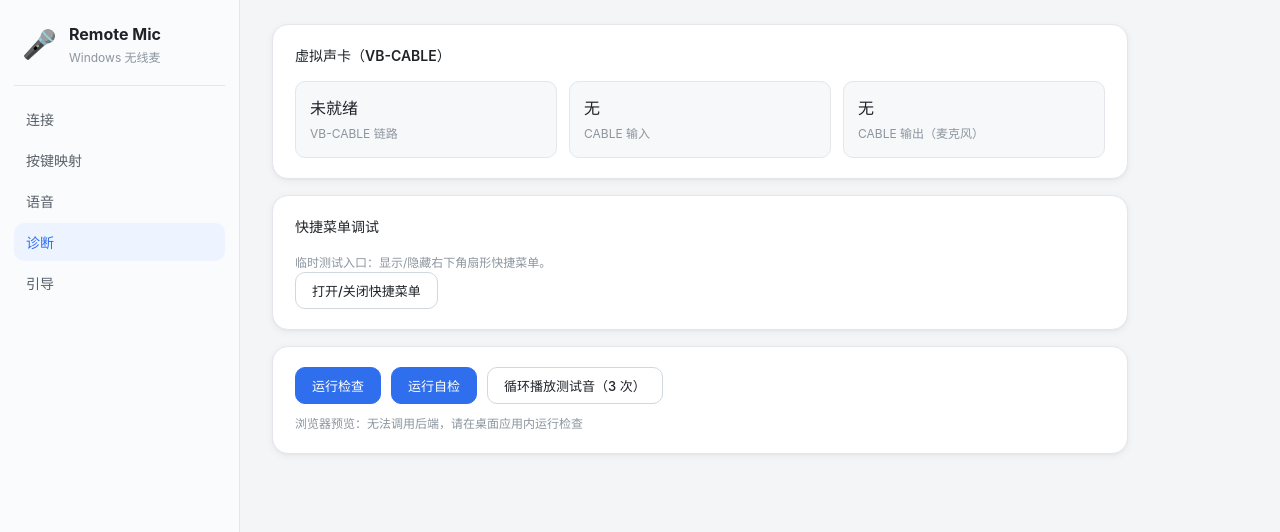
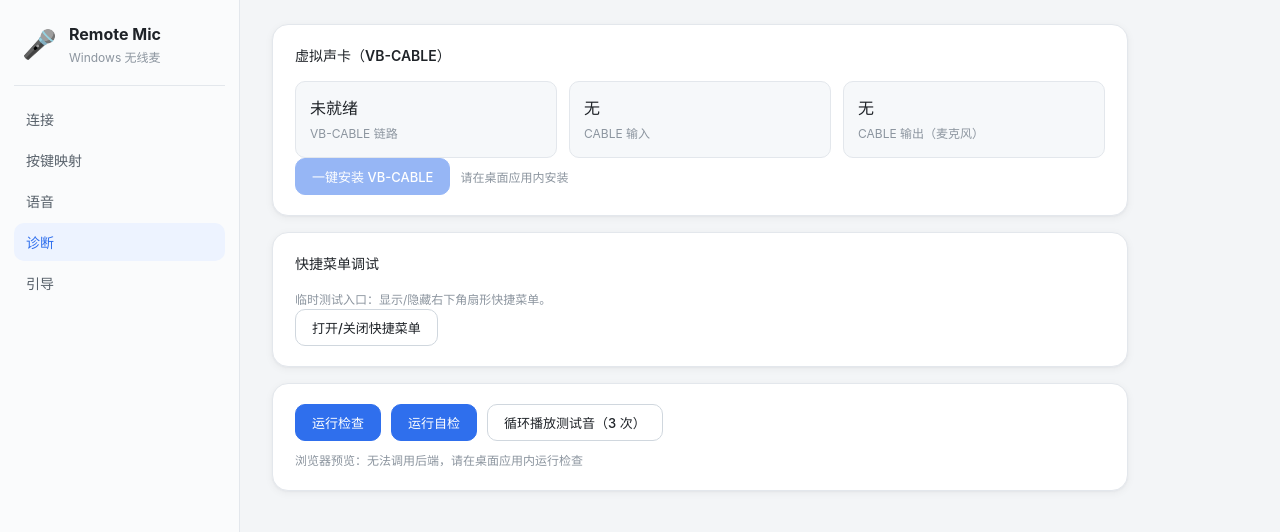
Before and after one commit to poluce/windows-remote-mic, a React (Vite) app: page / in a window 1280 px wide. Both pictures are taken after a click on the button "诊断". Shown: the top 532 px of the page. Built offline with nearby package versions, Linux system fonts and the light colour scheme.

Commit message:
诊断页未检测到 VB-CABLE 时提供一键安装按钮

```diff
--- a/src/pages/DiagnosticsPage.tsx
+++ b/src/pages/DiagnosticsPage.tsx
@@ -22,12 +22,16 @@
 export function DiagnosticsPage() {
   const [data, setData] = useState<Diagnostics>(EMPTY);
   const [status, setStatus] = useState("请在桌面应用内运行检查");
+  const [checked, setChecked] = useState(false);
+  const [installing, setInstalling] = useState(false);
+  const [installMsg, setInstallMsg] = useState("");
   const [looping, setLooping] = useState(false);
   const [selfTests, setSelfTests] = useState<SelfTestItem[] | null>(null);
 
   async function runCheck() {
     if (!isTauri()) {
       setStatus("浏览器预览：无法调用后端，请在桌面应用内运行检查");
+      setChecked(true);
       return;
     }
     try {
@@ -35,12 +39,32 @@
       setStatus("检查完成");
     } catch (err) {
       setStatus(`检查失败: ${err}`);
+    } finally {
+      setChecked(true);
     }
   }
 
   useEffect(() => {
     runCheck();
   }, []);
+
+  async function installVbCable() {
+    if (!isTauri()) {
+      setInstallMsg("请在桌面应用内一键安装");
+      return;
+    }
+    setInstalling(true);
+    setInstallMsg("正在安装…请留意 UAC 弹窗确认");
+    try {
+      const msg = await invoke<string>("install_vb_cable");
+      setInstallMsg(msg);
+      await runCheck();
+    } catch (err) {
+      setInstallMsg(`安装失败：${err}`);
+    } finally {
+      setInstalling(false);
+    }
+  }
 
   async function runSelfTest() {
     if (!isTauri()) {
@@ -100,6 +124,15 @@
             <div className="brief-label">CABLE 输出（麦克风）</div>
           </div>
         </div>
+        {checked && !data.has_vb_cable && (
+          <div className="actions">
+            <button className="btn primary" onClick={installVbCable} disabled={installing || !isTauri()}>
+              {installing ? "正在安装…" : "一键安装 VB-CABLE"}
+            </button>
+            {!isTauri() && <span className="hint">请在桌面应用内安装</span>}
+          </div>
+        )}
+        {installMsg && <p className="hint">{installMsg}</p>}
       </section>
 
       <section className="card">
```
